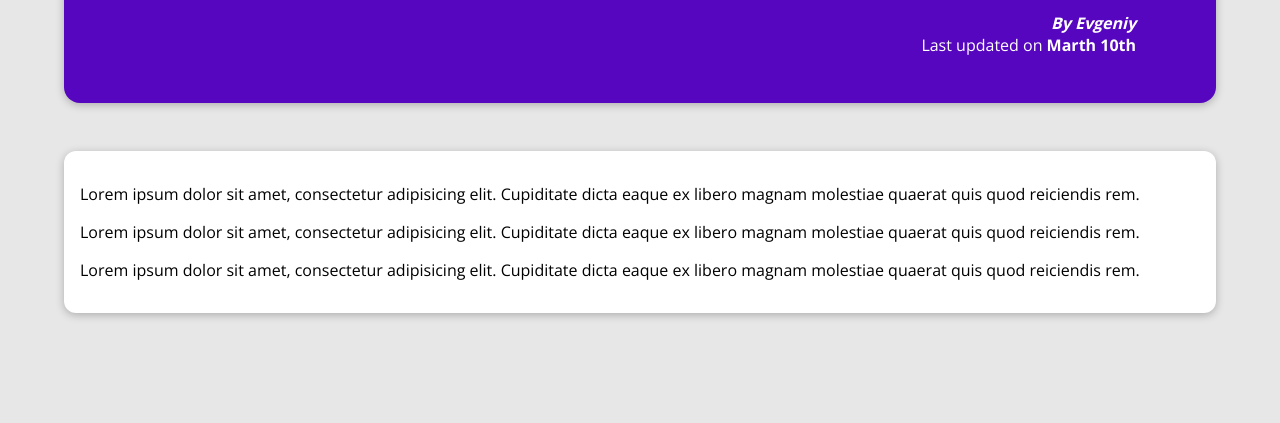
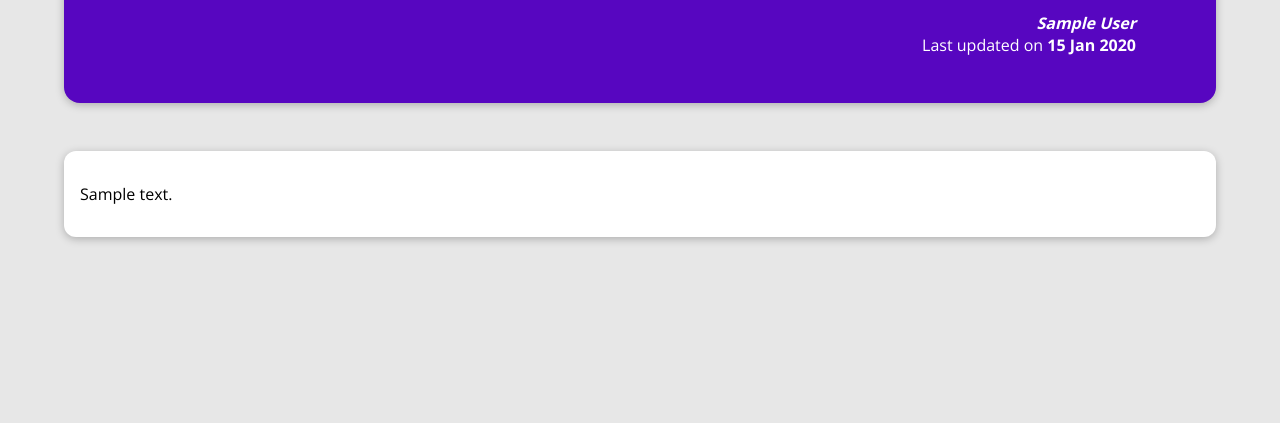
Before and after one commit to EvgeniyBudaev/django_academind_site, a Django app: template blog/templates/blog/post-detail.html in a window 1280 px wide. Shown: the part 377-800 px from the top of the page. Run offline with Django 3.2, Linux system fonts and the light colour scheme; the template is opened without the code that fills it: most values are stand-ins (such as "Sample title", 1, 10 or a date in 2020).

Commit message:
Adding a Single Post Page

```diff
--- a/blog/static/blog/all-posts.css
+++ b/blog/static/blog/all-posts.css
@@ -40,4 +40,6 @@ ul {
   box-shadow: 0 2px 8px rgba(0, 0, 0, 0.25);
   border-radius: 12px;
   background-color: white;
+  max-width: 300px;
+  width: 100%;
 }
--- a/blog/templates/blog/post-detail.html
+++ b/blog/templates/blog/post-detail.html
@@ -3,7 +3,7 @@
 
 
 {% block title %}
-  The Post Title
+  {{ post.title }}
 {% endblock %}
 
 
@@ -15,31 +15,18 @@
 
 {% block content %}
   <section id="summary">
-    <h2>Post Title</h2>
+    <h2>{{ post.title }}</h2>
     <article>
-      <img src="{% static 'blog/images/mountains.jpeg' %}" alt="Post Title">
-      <address>By Evgeniy</address>
+      <img src="{% static 'blog/images/'|add:post.image %}" alt="{{ post.title }}">
+      <address>{{ post.author }}</address>
       <div>
         Last updated on
-        <time>Marth 10th</time>
+        <time>{{ post.date|date:"d M Y" }}</time>
       </div>
     </article>
   </section>
 
   <main>
-    <p>
-      Lorem ipsum dolor sit amet, consectetur adipisicing elit. Cupiditate dicta eaque ex libero magnam molestiae
-      quaerat quis quod reiciendis rem.
-    </p>
-    <p>
-      Lorem ipsum dolor sit amet, consectetur adipisicing elit. Cupiditate dicta eaque ex libero magnam molestiae
-      quaerat
-      quis quod reiciendis rem.
-    </p>
-    <p>
-      Lorem ipsum dolor sit amet, consectetur adipisicing elit. Cupiditate dicta eaque ex libero magnam molestiae
-      quaerat
-      quis quod reiciendis rem.
-    </p>
+    {{ post.content|linebreaks }}
   </main>
 {% endblock %}
```
Also changed, not shown: blog/templates/blog/all-posts.html (+3 -4 lines), blog/views.py (+7 -2 lines).
